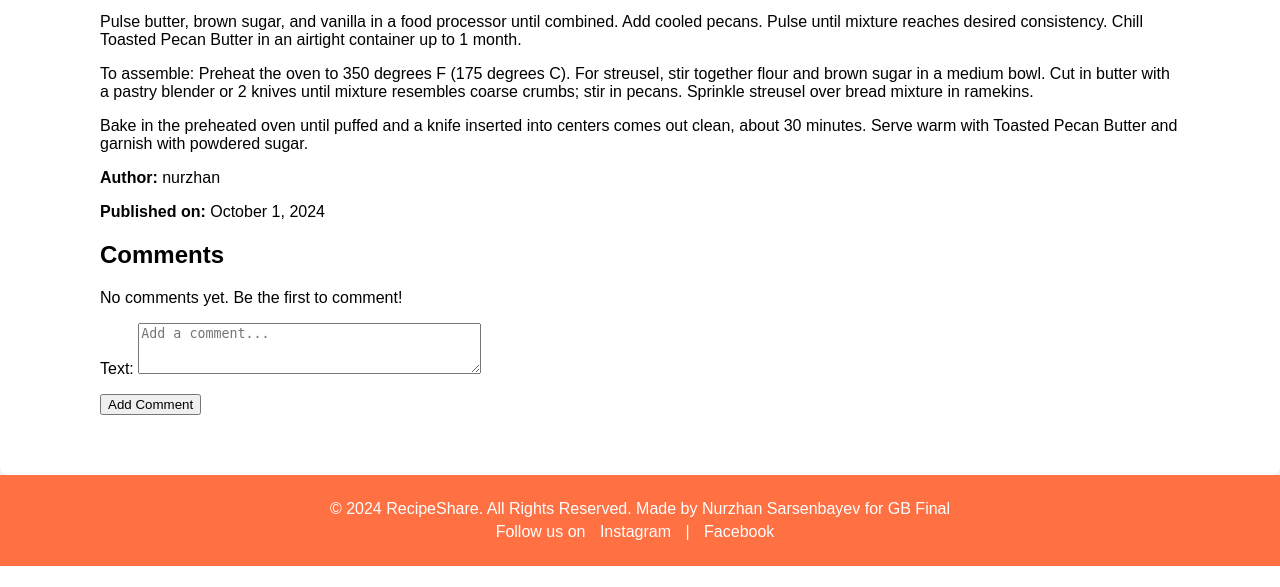
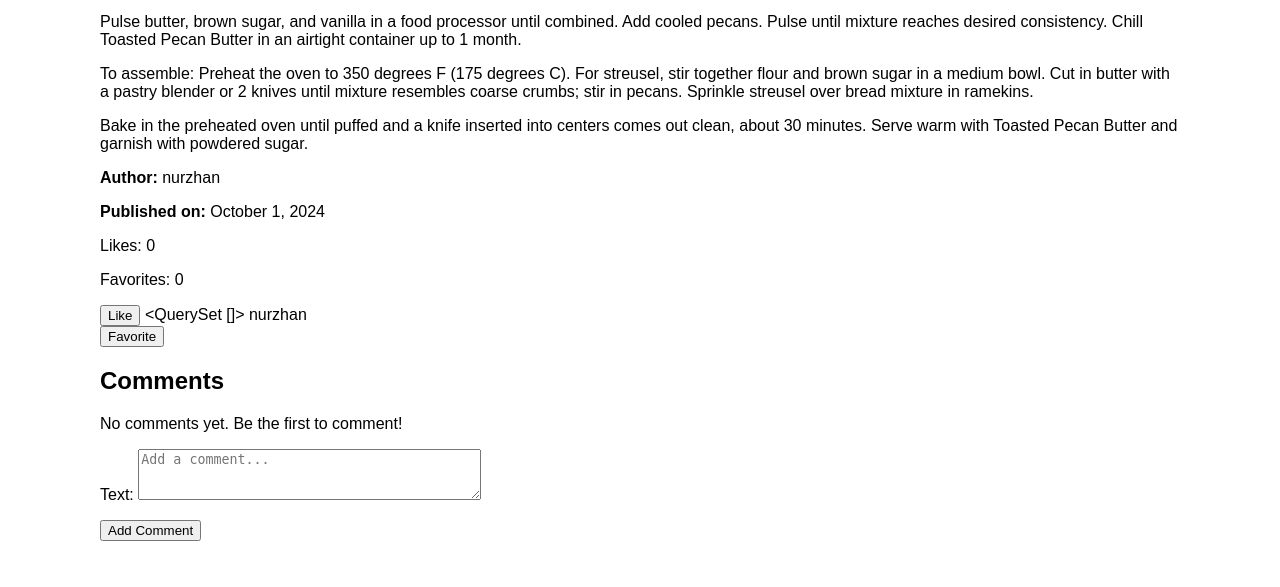
Before and after one commit to NurzhanSarsenbayev/gb-django-final-exam, a Django app: page /recipes/6/ in a window 1280 px wide. Shown: the part 1529-2116 px from the top of the page. Before the commit the page ends 2095 px from the top, so only its background shows below. Run offline with Django 5.2, Linux system fonts and the light colour scheme; a user stored in the database is signed in; data comes from the database, SQL or seed files in the repository; both versions use the stored data as it was after the commit; data that the repository does not hold is empty.

Commit message:
like/favorite feature added

```diff
--- a/recipe_app/models.py
+++ b/recipe_app/models.py
@@ -31,6 +31,12 @@
     def get_absolute_url(self):
         return reverse('recipe_detail', args=[self.pk])
 
+    def like_count(self):
+        return self.likes.count()
+
+    def favorite_count(self):
+        return self.favorites.count()
+
 class Category(models.Model):
     name = models.CharField(max_length=100, unique=True,)
 
@@ -62,6 +68,29 @@
 
     def __str__(self):
         return f'Comment by {self.author.username if self.author else "Unknown"} on {self.recipe.title}'
+
+class Like(models.Model):
+    author = models.ForeignKey(settings.AUTH_USER_MODEL,on_delete=models.CASCADE,related_name='likes',null=True, blank=True)
+    recipe = models.ForeignKey(Recipe,on_delete=models.CASCADE,related_name='likes')
+    created_at = models.DateTimeField(auto_now_add=True)
+
+    class Meta:
+        unique_together = ('author', 'recipe')
+    def __str__(self):
+        return f'{self.author} like {self.recipe}'
+
+
+class Favorite(models.Model):
+    author = models.ForeignKey(settings.AUTH_USER_MODEL,on_delete=models.CASCADE,related_name='favorites',null=True, blank=True)
+    recipe = models.ForeignKey(Recipe,on_delete=models.CASCADE,related_name='favorites')
+    created_at = models.DateTimeField(auto_now_add=True)
+
+    class Meta:
+        unique_together = ('author', 'recipe')
+    def __str__(self):
+        return f'{self.author} favorite like {self.recipe}'
+
+
 '''
 TODO At this point, I don't believe this model is useful.
 I tried various versions (both with ForeignKey and M2M relations),
--- a/recipe_app/templates/recipe_app/recipe_detail.html
+++ b/recipe_app/templates/recipe_app/recipe_detail.html
@@ -36,6 +36,30 @@
 
         <p><strong>Author:</strong> {{ recipe.author.username }}</p>
         <p><strong>Published on:</strong> {{ recipe.created_at|date:"F j, Y" }}</p>
+        <p>Likes: {{ recipe.like_count }}</p>
+        <p>Favorites: {{ recipe.favorite_count }}</p>
+
+<form action="{% url 'toggle_like' recipe.id %}" method="post">
+    {% csrf_token %}
+    {% if has_liked %}
+
+        <button type="submit">Unlike</button>
+    {% else %}
+        <button type="submit">Like</button>
+        {{ recipe.likes.all }}
+    {{ request.user }}
+    {% endif %}
+</form>
+
+<form action="{% url 'toggle_favorite' recipe.id %}" method="post">
+    {% csrf_token %}
+    {% if has_favorited %}
+        <button type="submit">Unfavorite</button>
+    {% else %}
+        <button type="submit">Favorite</button>
+    {% endif %}
+</form>
+
     <h2>Comments</h2>
 <div class="comments">
     {% for comment in comments %}
--- a/recipe_app/urls.py
+++ b/recipe_app/urls.py
@@ -20,6 +20,9 @@
     path('categories/<int:pk>/', views.CategoryDetail.as_view(), name='category_detail'),
     path('wrong_user_error/', views.wrong_user_error, name='wrong_user_error'),
     #path('test-error/', views.test_error_view, name='test_error'),
+    path('recipe/<int:recipe_id>/like/', views.toggle_like, name='toggle_like'),
+    path('recipe/<int:recipe_id>/favorite/', views.toggle_favorite, name='toggle_favorite'),
+
 ]
 
 if settings.DEBUG:
--- a/recipe_app/views.py
+++ b/recipe_app/views.py
@@ -3,7 +3,7 @@
 from django.contrib.auth.decorators import login_required
 from django.contrib.auth.mixins import LoginRequiredMixin
 from django.http import HttpResponse
-from django.shortcuts import render, redirect
+from django.shortcuts import render, redirect, get_object_or_404
 from django.urls import reverse_lazy
 from .models import Recipe,Ingredient,Category
 from .forms import *
@@ -85,6 +85,11 @@
     # Add comments and the comment form to the context
     context['comments'] = self.object.comments.all()
     context['form'] = CommentForm()
+    # Check if the current user has liked or favorited the recipe
+    user = self.request.user
+    context['has_liked'] = Like.objects.filter(author=user, recipe=self.object).exists()
+    context['has_favorited'] = Favorite.objects.filter(author=user, recipe=self.object).exists()
+
     return context
 
   def post(self, request, *args, **kwargs):
@@ -97,9 +102,12 @@
       comment.recipe = self.object  # Associate the comment with the recipe
       comment.author = self.request.user  # Associate the comment with the logged-in user
       comment.save()
-      return redirect('recipe_detail', pk=self.object.pk)
+      # Update the context with the current likes and favorites
+      context = self.get_context_data(form=form)
+      context['recipe'] = self.object  # Re-fetch the recipe object
+      return self.render_to_response(context)
 
-  # If the form is not valid, re-render with errors
+      # If the form is not valid, re-render with errors
     context = self.get_context_data(form=form)
     return self.render_to_response(context)
 
@@ -230,6 +238,23 @@
   template_name = 'recipe_app/category_delete_form.html'
   success_url = reverse_lazy('category_list')
 
+@login_required
+def toggle_like(request, recipe_id):
+    recipe = get_object_or_404(Recipe, id=recipe_id)
+    like, created = Like.objects.get_or_create(author=request.user, recipe=recipe)
+    if not created:
+        like.delete()  # Remove like if it already exists
+    return redirect('recipe_detail', pk=recipe.pk)
+
+@login_required
+def toggle_favorite(request, recipe_id):
+    recipe = get_object_or_404(Recipe, id=recipe_id)
+    favorite, created = Favorite.objects.get_or_create(author=request.user, recipe=recipe)
+    if not created:
+        favorite.delete()  # Remove favorite if it already exists
+    return redirect('recipe_detail', pk=recipe.pk)
+
+
 # class RecipeCategoryList(ListView):
 #   model = RecipeCategory
 #   template_name = 'recipe_app/recipeCategory_list.html'
```
Also changed, not shown: recipe_app/templates/recipe_app/your_page.html (added, +11 -0 lines), db.sqlite3, 1 other file.
